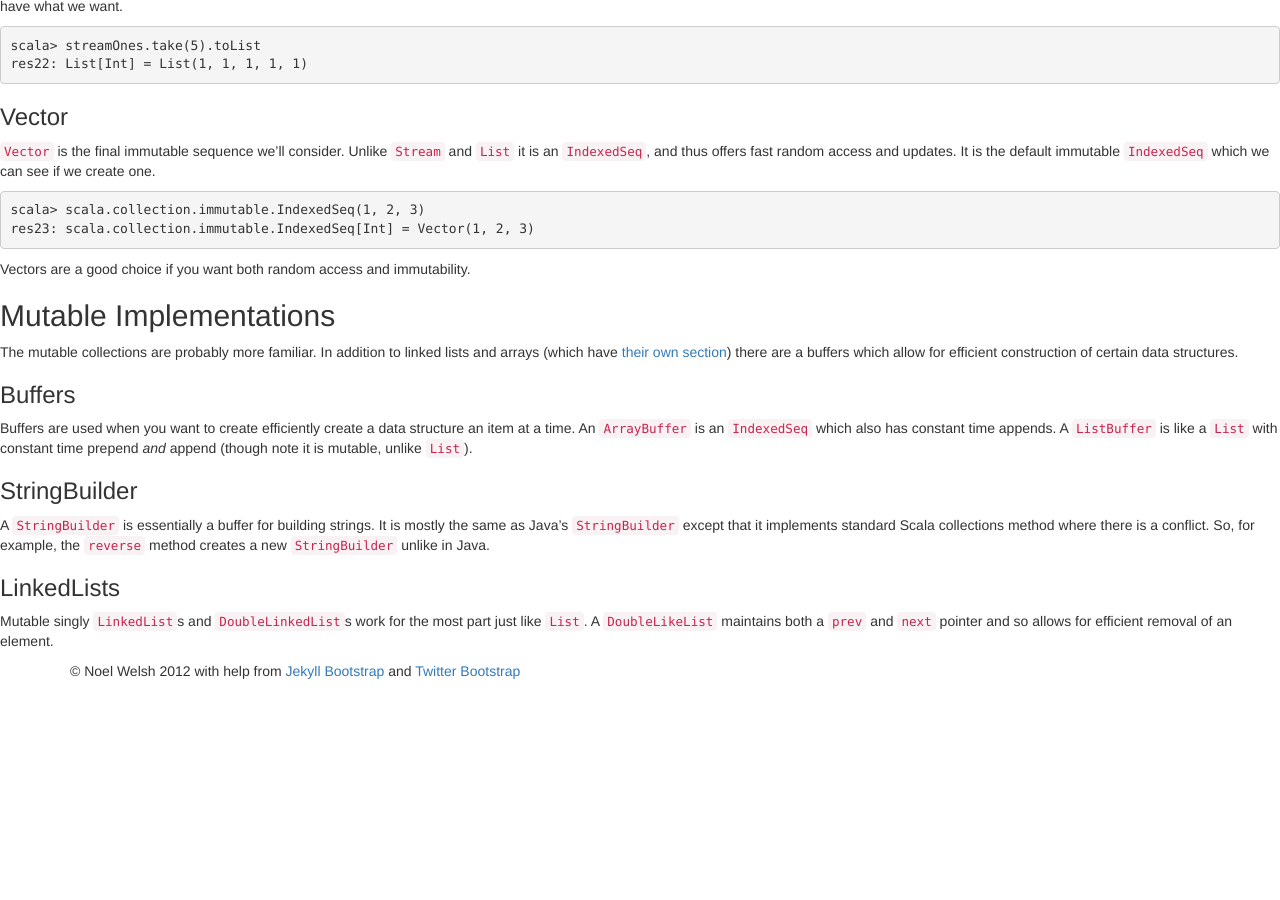
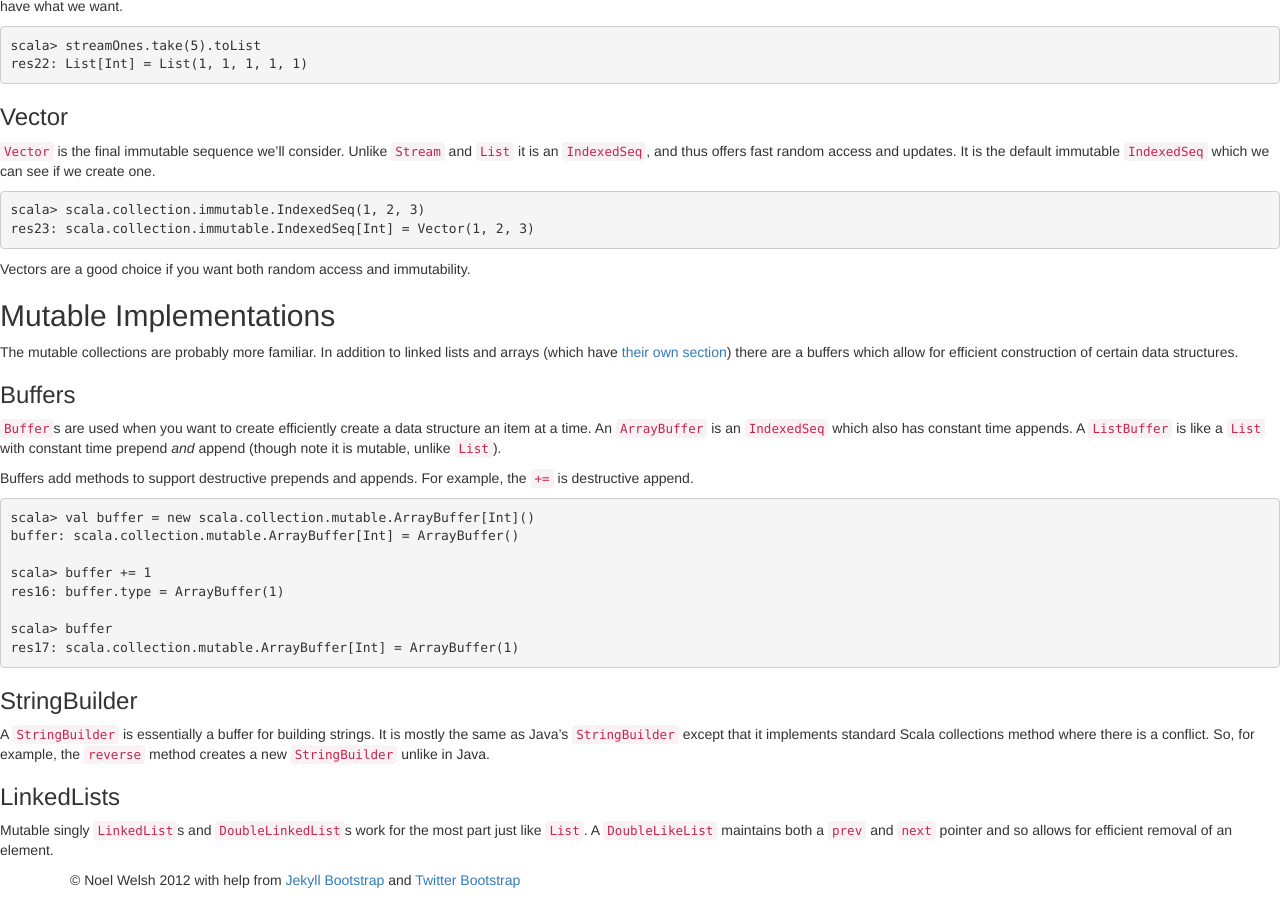
Before and after one commit to underscoreio/essential-scala, a Jekyll site: the page built from collections/seq-implementations.md, in a window 1280 px wide and 900 px high, scrolled down 1110 px. Built offline with Jekyll 4.4.1, drawn with Linux system fonts in a browser that asks for light colours; nearby versions of some CDN libraries; library files that are not in the unit come from our copies; before the commit the page ends 1801 px from its top, so only the background shows below that.

Commit message:
Note additional methods defined on Buffer and the immutability of methods defined on all sequences.

```diff
--- a/collections/seq-implementations.md
+++ b/collections/seq-implementations.md
@@ -78,7 +78,21 @@ The mutable collections are probably more familiar. In addition to linked lists
 
 ### Buffers
 
-Buffers are used when you want to create efficiently create a data structure an item at a time. An `ArrayBuffer` is an `IndexedSeq` which also has constant time appends. A `ListBuffer` is like a `List` with constant time prepend *and* append (though note it is mutable, unlike `List`).
+`Buffer`s are used when you want to create efficiently create a data structure an item at a time. An `ArrayBuffer` is an `IndexedSeq` which also has constant time appends. A `ListBuffer` is like a `List` with constant time prepend *and* append (though note it is mutable, unlike `List`).
+
+Buffers add methods to support destructive prepends and appends. For example, the `+=` is destructive append.
+
+{% highlight scala %}
+scala> val buffer = new scala.collection.mutable.ArrayBuffer[Int]()
+buffer: scala.collection.mutable.ArrayBuffer[Int] = ArrayBuffer()
+
+scala> buffer += 1
+res16: buffer.type = ArrayBuffer(1)
+
+scala> buffer
+res17: scala.collection.mutable.ArrayBuffer[Int] = ArrayBuffer(1)
+{% endhighlight %}
+
 
 ### StringBuilder
 
```
Also changed, not shown: collections/seq.md (+13 -0 lines).
